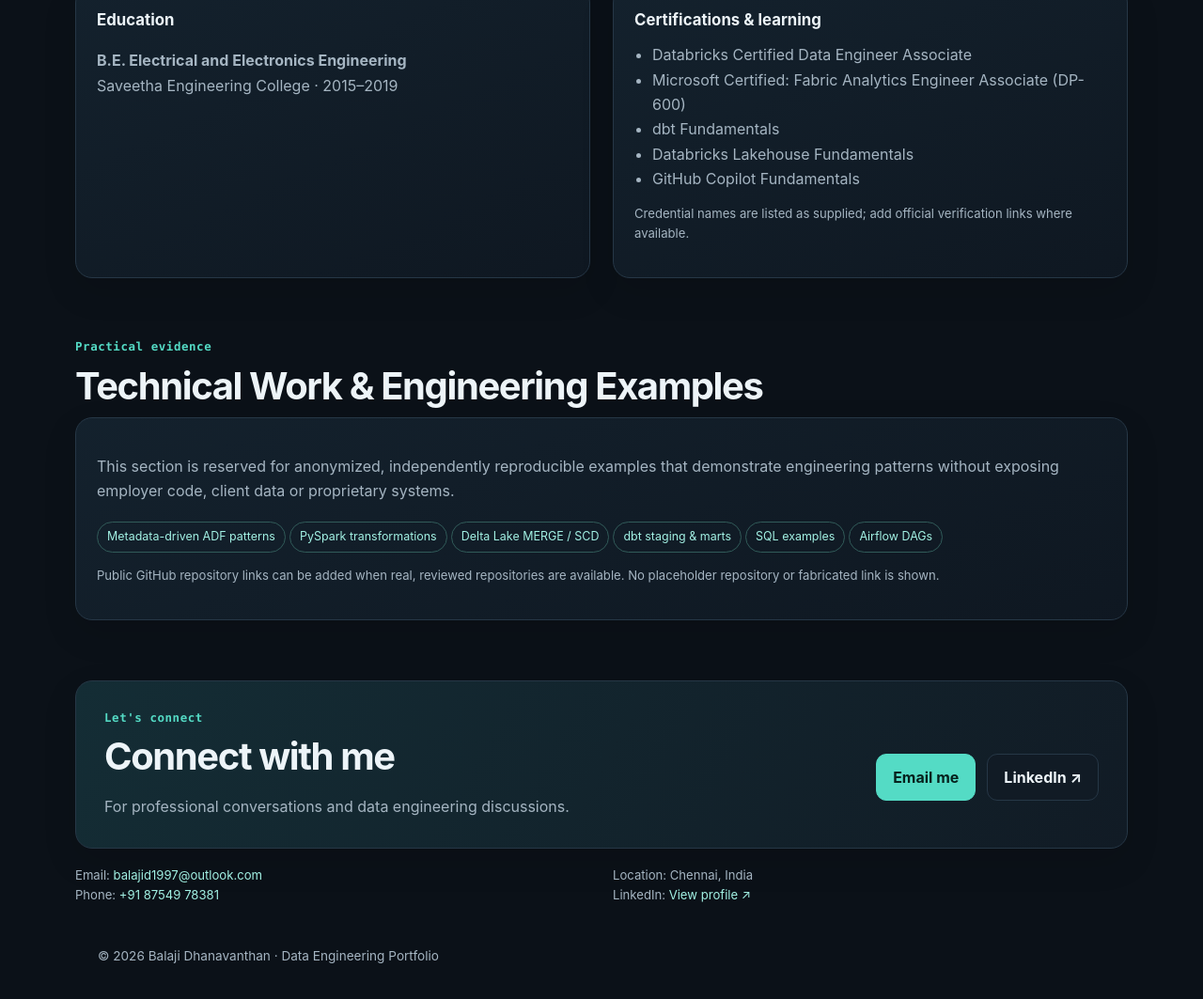
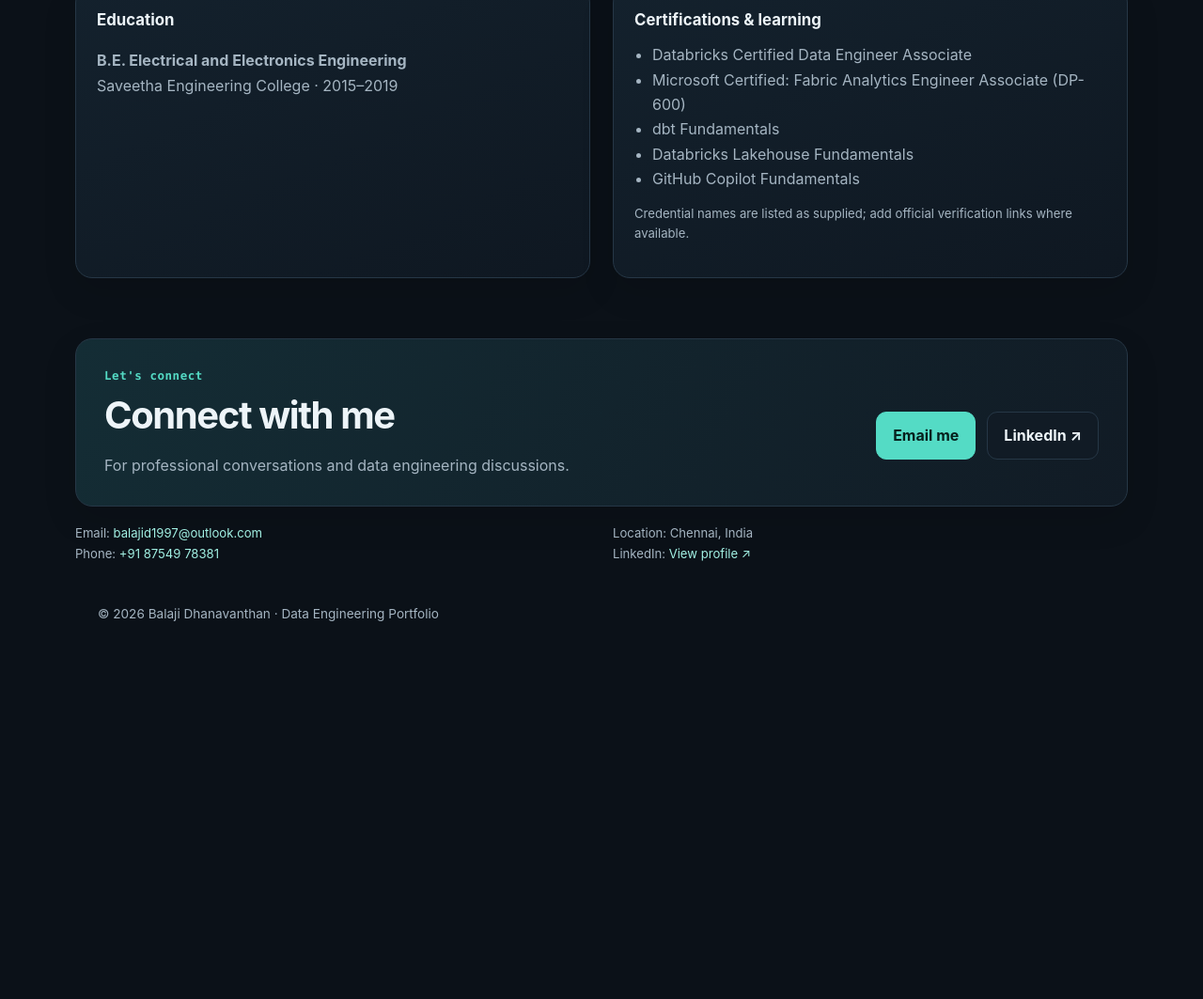
Before and after one commit to BalajiD2/balaji-dhanavanthan-portfolio, a plain HTML site: page index.html in a window 1280 px wide. Shown: the part 4407-5470 px from the top of the page at 94% size. After the commit the page ends 5127 px from the top, so only its background shows below. Drawn offline with Linux system fonts and the light colour scheme.

Commit message:
Add files via upload

```diff
--- a/index.html
+++ b/index.html
@@ -210,16 +210,7 @@ p, li, h1, h2, h3, h4, a, small, strong { overflow-wrap: anywhere; }
 </div>
 </div>
 </section>
-<section class="section" id="technical-work">
-<div class="eyebrow">Practical evidence</div><h2>Technical Work &amp; Engineering Examples</h2>
-<div class="panel simple-card">
-<p>This section is reserved for anonymized, independently reproducible examples that demonstrate engineering patterns without exposing employer code, client data or proprietary systems.</p>
-<div style="margin-top:12px">
-<span class="pill">Metadata-driven ADF patterns</span><span class="pill">PySpark transformations</span><span class="pill">Delta Lake MERGE / SCD</span><span class="pill">dbt staging &amp; marts</span><span class="pill">SQL examples</span><span class="pill">Airflow DAGs</span>
-</div>
-<p class="small" style="margin-top:14px">Public GitHub repository links can be added when real, reviewed repositories are available. No placeholder repository or fabricated link is shown.</p>
-</div>
-</section>
+
 <section class="section" id="contact">
 <div class="panel contact-box">
 <div><div class="eyebrow">Let's connect</div><h2>Connect with me</h2><p>For professional conversations and data engineering discussions.</p></div>
```
